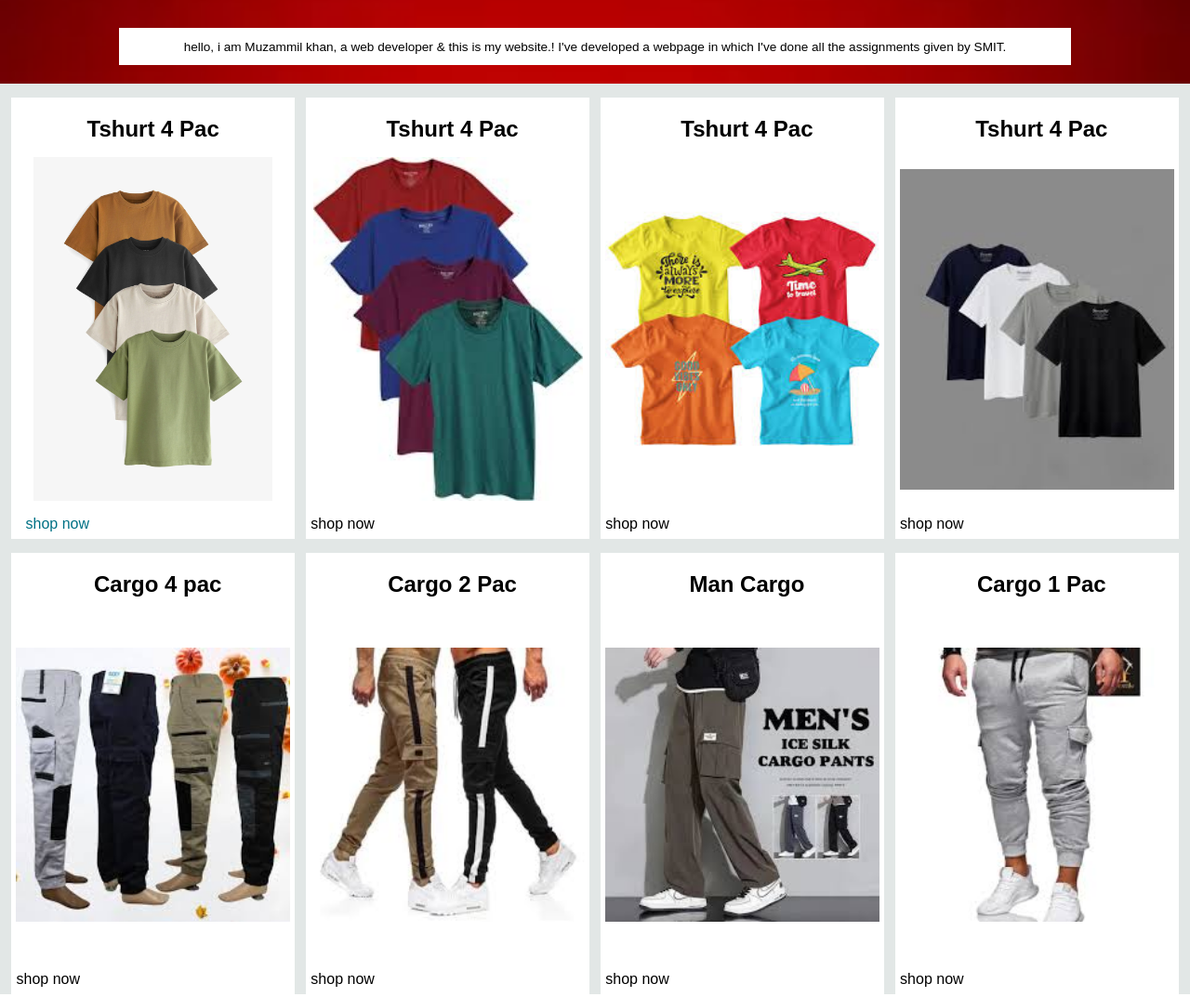
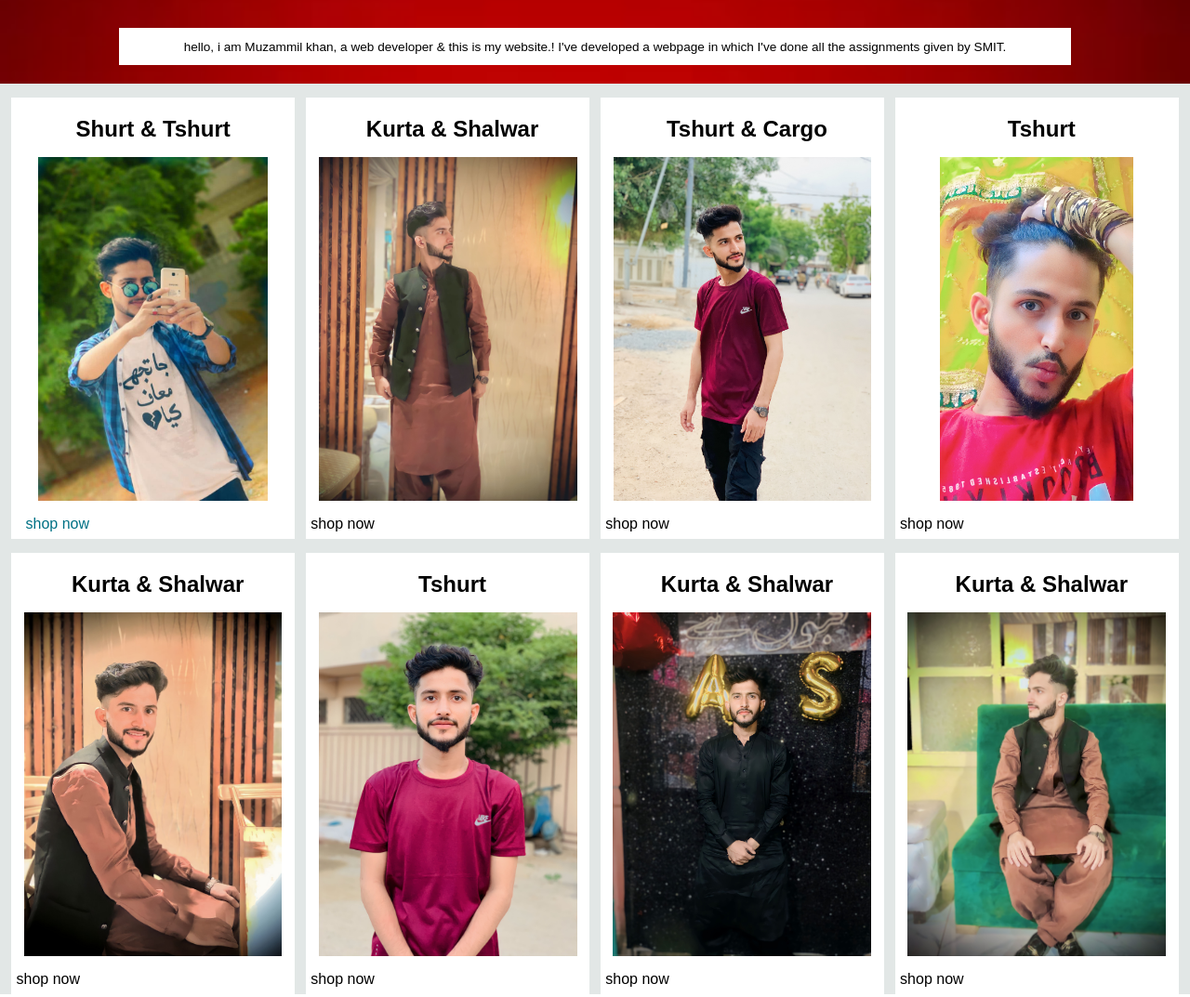
Before and after one commit to muzammilnawaz/first-website, a plain HTML site: page index.html in a window 1280 px wide. Shown: the part 360-1433 px from the top of the page at 93% size. Drawn offline with Linux system fonts and the light colour scheme.

Commit message:
muzammil

```diff
--- a/index.html
+++ b/index.html
@@ -84,45 +84,45 @@
     <div class="shop-sec">
         <div class="box1 box">
            <div class="box-con">
-            <h2>Tshurt 4 Pac</h2>
-            <div class="box1-img" style="background-image: url('boox1.webp');"></div>
+            <h2>Shurt & Tshurt</h2>
+            <div class="box1-img" style="background-image: url('boxc1.jpg');"></div>
             <p>shop now</p>
            </div>
         </div>
 
         <div class="box2 box">
-            <h2>Tshurt 4 Pac</h2>
-            <div class="box1-img" style="background-image: url('boox2.jfif');"></div>
+            <h2>Kurta & Shalwar</h2>
+            <div class="box1-img" style="background-image: url('box2.jpg');"></div>
             <p>shop now</p>
            </div>
            <div class="box3 box">
-            <h2>Tshurt 4 Pac</h2>
-            <div class="box1-img" style="background-image: url('boox3.jfif');"></div>
+            <h2>Tshurt & Cargo</h2>
+            <div class="box1-img" style="background-image: url('box3.jpg');"></div>
             <p>shop now</p>
            </div>
            <div class="box4 box">
-            <h2>Tshurt 4 Pac</h2>
-            <div class="box1-img" style="background-image: url('boox4.jfif');"></div>
+            <h2>Tshurt</h2>
+            <div class="box1-img" style="background-image: url('box5.jpg');"></div>
             <p>shop now</p>
            </div>
            <div class="box5 box">
-            <h2>Cargo 4 pac</h2>
-            <div class="box1-img" style="background-image: url('boox5.jfif');"></div>
+            <h2>Kurta & Shalwar</h2>
+            <div class="box1-img" style="background-image: url('box4.jpg');"></div>
             <p>shop now</p>
            </div>
            <div class="box6 box">
-            <h2>Cargo 2 Pac</h2>
-            <div class="box1-img" style="background-image: url('boox6.jfif');"></div>
+            <h2>Tshurt</h2>
+            <div class="box1-img" style="background-image: url('box6.jpg');"></div>
             <p>shop now</p>
            </div>
            <div class="box7 box">
-            <h2>Man Cargo</h2>
-            <div class="box1-img" style="background-image: url('boox7.jfif');"></div>
+            <h2>Kurta & Shalwar</h2>
+            <div class="box1-img" style="background-image: url('box7.jpg');"></div>
             <p>shop now</p>
            </div>
            <div class="box8 box">
-            <h2>Cargo 1 Pac</h2>
-            <div class="box1-img" style="background-image: url('boox8.jfif');"></div>
+            <h2>Kurta & Shalwar</h2>
+            <div class="box1-img" style="background-image: url('box8.jpg');"></div>
             <p>shop now</p>
            </div>
 
```
Also changed, not shown: bag1.jpg (added), boox1.webp (deleted), boox2.jfif (deleted), boox3.jfif (deleted), boox4.jfif (deleted), boox5.jfif (deleted), boox6.jfif (deleted), boox7.jfif (deleted), boox8.jfif (deleted), box1.jpg (added), box2.jpg (added), box3.jpg (added), box4.jpg (added), box5.jpg (added), 4 more files.
